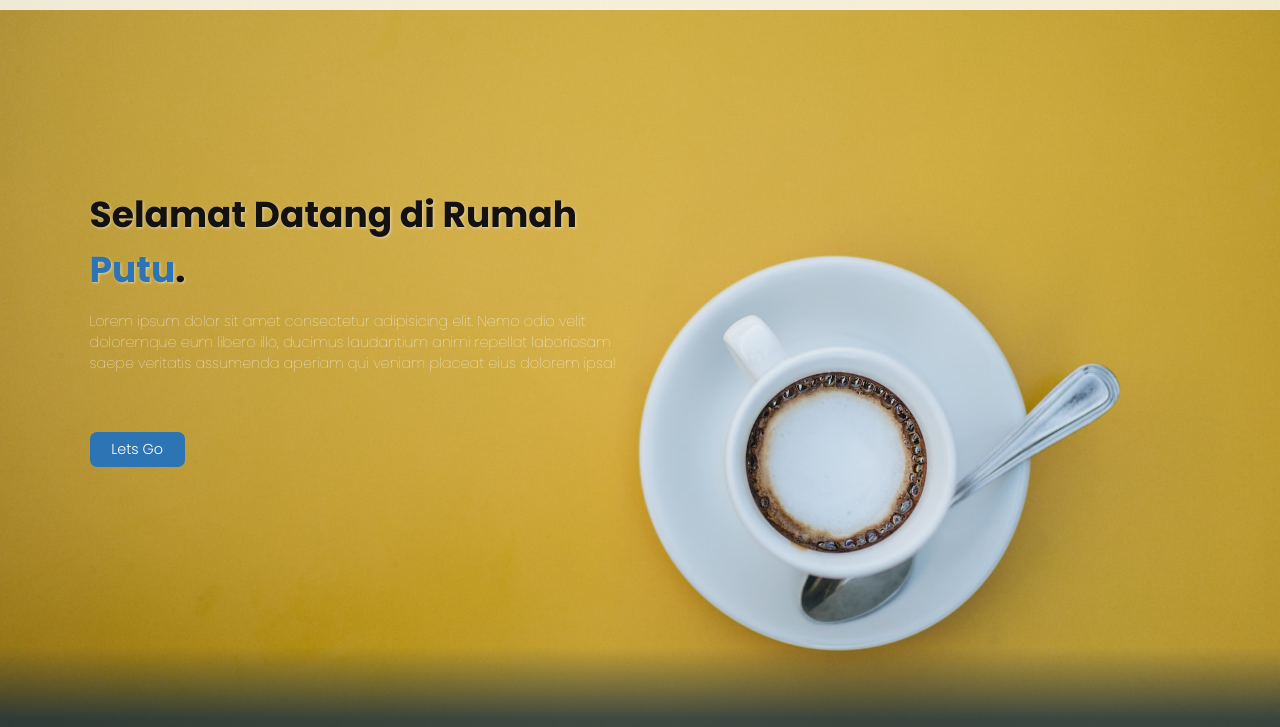
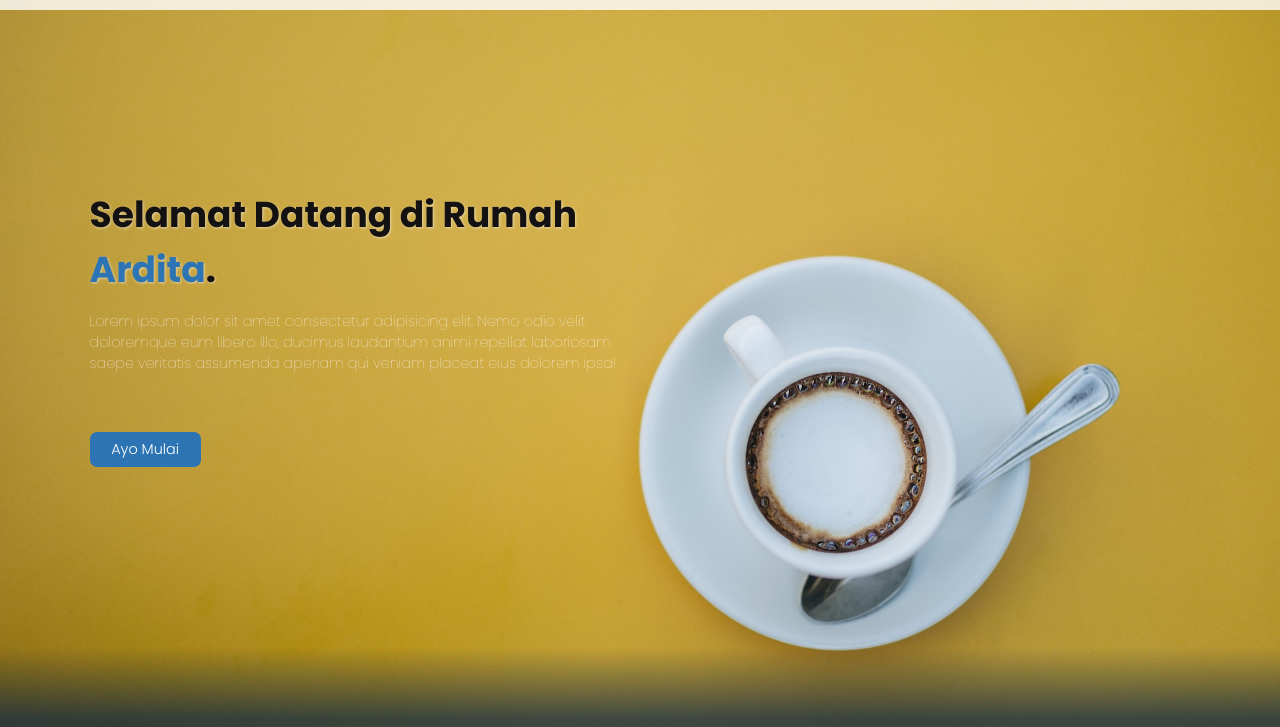
Before and after one commit to PutuArdita/Ardita_Personal, a plain HTML site: page index.html in a window 1280 px wide. Shown: the part 73-800 px from the top of the page. Drawn offline with nearby package versions, Linux system fonts and the light colour scheme.

Commit message:
Update index.html
mengubah beberapa teks.

```diff
--- a/index.html
+++ b/index.html
@@ -43,14 +43,14 @@
     <!-- konten beranda -->
     <section class="hero" id="home">
       <main class="content">
-        <h1>Selamat Datang di Rumah <span>Putu</span>.</h1>
+        <h1>Selamat Datang di Rumah <span>Ardita</span>.</h1>
         <p>
           Lorem ipsum dolor sit amet consectetur adipisicing elit. Nemo odio
           velit doloremque eum libero illo, ducimus laudantium animi repellat
           laboriosam saepe veritatis assumenda aperiam qui veniam placeat eius
           dolorem ipsa!
         </p>
-        <a href="#about" class="cta">Lets Go</a>
+        <a href="#about" class="cta">Ayo Mulai</a>
       </main>
     </section>
     <!-- konten beranda end -->
```
